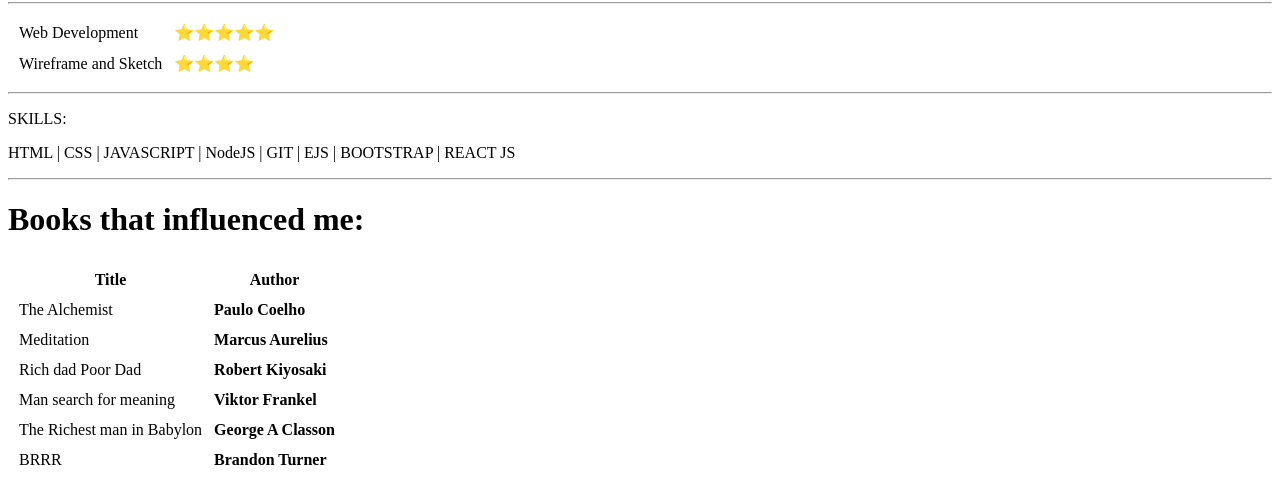
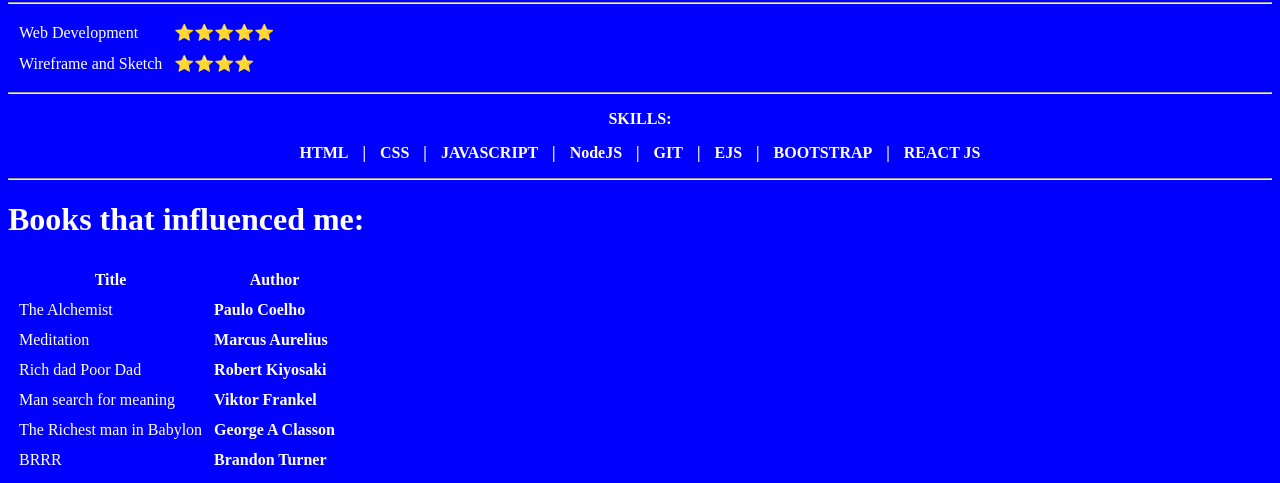
Before and after one commit to scottdialo/resume, a plain HTML site: page index.html in a window 1280 px wide. Shown: the part 340-823 px from the top of the page. Drawn offline with Linux system fonts and the light colour scheme.

Commit message:
Update index.html

```diff
--- a/index.html
+++ b/index.html
@@ -5,7 +5,7 @@
     <meta http-equiv="X-UA-Compatible" content="IE=edge" />
     <meta name="viewport" content="width=device-width, initial-scale=1.0" />
     <title>Scott Personal Site</title>
-    <link rel="stylesheet" href="/HTML-personal Site/css/styles.css">
+    <link rel="stylesheet" href="/css/styles.css">
   </head>
   <body  >
 
```
